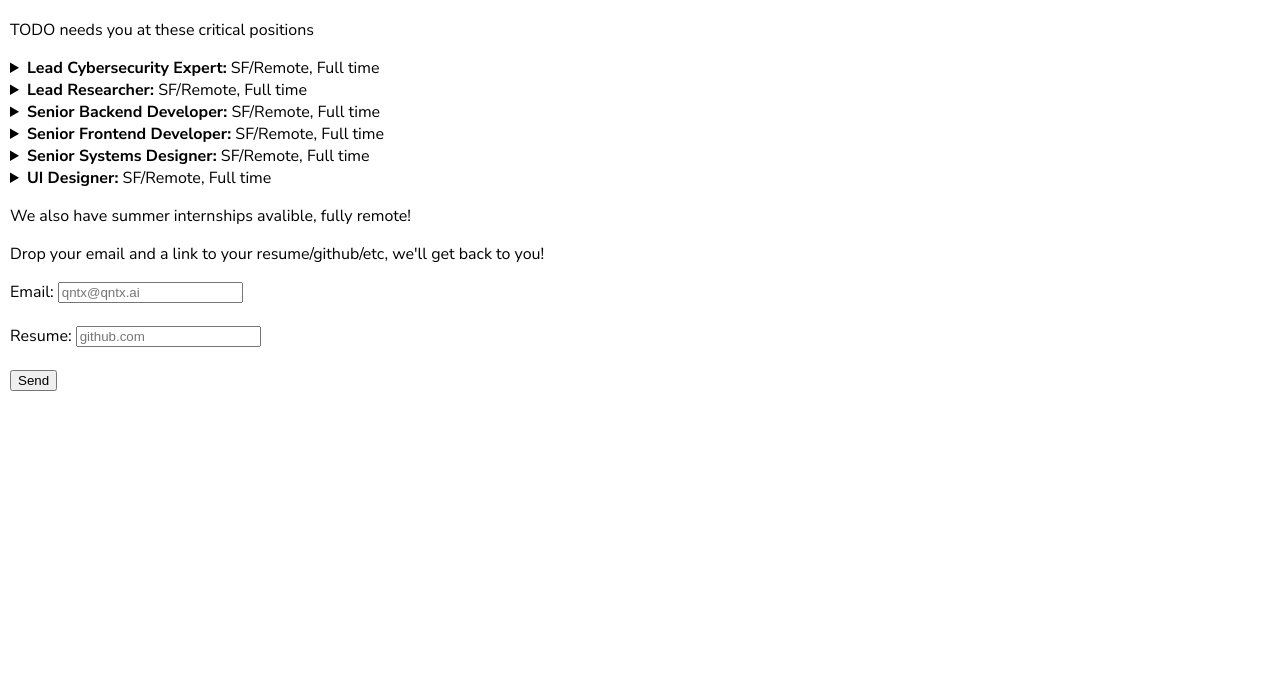
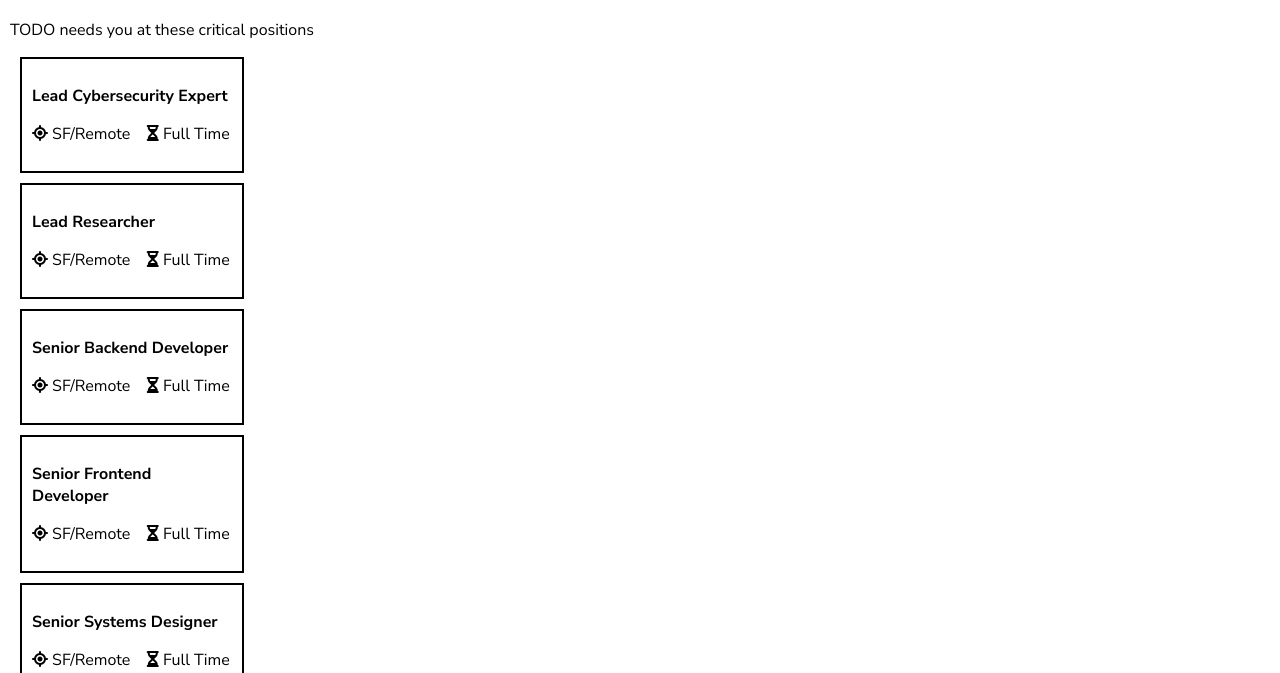
Before and after one commit to VatsaDev/todo-fbla, a plain HTML site: page careers.html in a window 1280 px wide. Shown: the part 127-800 px from the top of the page. Drawn offline with nearby package versions, Linux system fonts and the light colour scheme.

Commit message:
pls workkkk

```diff
--- a/careers.html
+++ b/careers.html
@@ -6,6 +6,7 @@
     <meta name="viewport" content="width=device-width, initial-scale=1.0">
     <title>Hiring</title>
     <link rel="stylesheet" href="reg.css">
+    <link rel="stylesheet" href="https://cdnjs.cloudflare.com/ajax/libs/font-awesome/6.5.1/css/all.min.css" integrity="sha512-DTOQO9RWCH3ppGqcWaEA1BIZOC6xxalwEsw9c2QQeAIftl+Vegovlnee1c9QX4TctnWMn13TZye+giMm8e2LwA==" crossorigin="anonymous" referrerpolicy="no-referrer" />
     <script
   type="text/javascript"
   src="https://cdn.jsdelivr.net/npm/@emailjs/browser@4/dist/email.min.js">
@@ -31,35 +32,37 @@
     <main>
         <h1>We Hiring!</h1>
         <p>TODO needs you at these critical positions</p>
-        <details>
-            <summary><strong>Lead Cybersecurity Expert:</strong> SF/Remote, Full time</summary>
+        <div class="bubble">
+            <p><strong>Lead Cybersecurity Expert</strong></p>
+            <p><i class="fa-solid fa-location-crosshairs"></i> SF/Remote&nbsp;&nbsp;&nbsp; <i class="fa-solid fa-hourglass-half"></i> Full Time</p>
+        </div>
+        <div class="bubble">
+            <p><strong>Lead Researcher</strong></p>
+            <p><i class="fa-solid fa-location-crosshairs"></i> SF/Remote&nbsp;&nbsp;&nbsp; <i class="fa-solid fa-hourglass-half"></i> Full Time</p>
+        </div>
+        <div class="bubble">
+            <p><strong>Senior Backend Developer</strong></p>
+            <p><i class="fa-solid fa-location-crosshairs"></i> SF/Remote&nbsp;&nbsp;&nbsp; <i class="fa-solid fa-hourglass-half"></i> Full Time</p>
+        </div>
+        <div class="bubble">
+            <p><strong>Senior Frontend Developer</strong></p>
+            <p><i class="fa-solid fa-location-crosshairs"></i> SF/Remote&nbsp;&nbsp;&nbsp; <i class="fa-solid fa-hourglass-half"></i> Full Time</p>
+        </div>
+        <div class="bubble">
+            <p><strong>Senior Systems Designer</strong></p>
+            <p><i class="fa-solid fa-location-crosshairs"></i> SF/Remote&nbsp;&nbsp;&nbsp; <i class="fa-solid fa-hourglass-half"></i> Full Time</p>
+        </div>
+        <div class="bubble">
+            <p><strong>UI Designer</strong></p>
+            <p><i class="fa-solid fa-location-crosshairs"></i> SF/Remote&nbsp;&nbsp;&nbsp; <i class="fa-solid fa-hourglass-half"></i> Full Time</p>
+        </div>
             <p>As a Lead Cybersecurity Expert, you will be responsible for developing and maintaining a comprehensive cybersecurity strategy for the organization. This includes identifying and assessing potential risks, implementing security controls, and responding to security incidents. You will work closely with other IT professionals, as well as business stakeholders, to ensure that the organization's cybersecurity needs are met.</p>
-            </details>
+            <p>As a Lead Researcher, you will be responsible for leading a team of researchers in the development of new products, services, or technologies. This includes identifying market trends, conducting research, analyzing data, and presenting findings to stakeholders. You will work closely with other teams, such as engineering and product development, to ensure that research insights are integrated into the organization's offerings.</p>
+            <p>As a Senior Backend Developer, you will be responsible for designing, implementing, and maintaining the backend systems that power the organization's products or services. This includes working with a variety of technologies, such as databases, APIs, and cloud services, to ensure that backend systems are scalable, reliable, and secure. You will also collaborate with other developers and stakeholders to ensure that backend systems meet business requirements.</p>
+            <p>As a Senior Frontend Developer, you will be responsible for designing, implementing, and maintaining the user interfaces that enable users to interact with the organization's products or services. This includes working with a variety of technologies, such as HTML, CSS, and JavaScript, to ensure that user interfaces are responsive, accessible, and user-friendly. You will also collaborate with other developers and stakeholders to ensure that user interfaces meet business requirements.</p>
+            <p>As a Senior Systems Designer, you will be responsible for designing and implementing complex systems that support the organization's business processes. This includes working with a variety of technologies, such as networking, storage, and virtualization, to ensure that systems are scalable, reliable, and secure. You will also collaborate with other IT professionals and stakeholders to ensure that systems meet business requirements.</p>
+            <p>As a UI Designer, you will be responsible for designing user interfaces that enable users to interact with the organization's products or services. This includes creating wireframes, mockups, and prototypes, as well as working with a variety of design tools and technologies to ensure that user interfaces are visually appealing, intuitive, and user-friendly. You will also collaborate with other designers and stakeholders to ensure that user interfaces meet business requirements.</p>
 
-            <details>
-            <summary><strong>Lead Researcher:</strong> SF/Remote, Full time</summary>
-            <p>As a Lead Researcher, you will be responsible for leading a team of researchers in the development of new products, services, or technologies. This includes identifying market trends, conducting research, analyzing data, and presenting findings to stakeholders. You will work closely with other teams, such as engineering and product development, to ensure that research insights are integrated into the organization's offerings.</p>
-            </details>
-
-            <details>
-            <summary><strong>Senior Backend Developer:</strong> SF/Remote, Full time</summary>
-            <p>As a Senior Backend Developer, you will be responsible for designing, implementing, and maintaining the backend systems that power the organization's products or services. This includes working with a variety of technologies, such as databases, APIs, and cloud services, to ensure that backend systems are scalable, reliable, and secure. You will also collaborate with other developers and stakeholders to ensure that backend systems meet business requirements.</p>
-            </details>
-
-            <details>
-            <summary><strong>Senior Frontend Developer:</strong> SF/Remote, Full time</summary>
-            <p>As a Senior Frontend Developer, you will be responsible for designing, implementing, and maintaining the user interfaces that enable users to interact with the organization's products or services. This includes working with a variety of technologies, such as HTML, CSS, and JavaScript, to ensure that user interfaces are responsive, accessible, and user-friendly. You will also collaborate with other developers and stakeholders to ensure that user interfaces meet business requirements.</p>
-            </details>
-
-            <details>
-            <summary><strong>Senior Systems Designer:</strong> SF/Remote, Full time</summary>
-            <p>As a Senior Systems Designer, you will be responsible for designing and implementing complex systems that support the organization's business processes. This includes working with a variety of technologies, such as networking, storage, and virtualization, to ensure that systems are scalable, reliable, and secure. You will also collaborate with other IT professionals and stakeholders to ensure that systems meet business requirements.</p>
-            </details>
-
-            <details>
-            <summary><strong>UI Designer:</strong> SF/Remote, Full time</summary>
-            <p>As a UI Designer, you will be responsible for designing user interfaces that enable users to interact with the organization's products or services. This includes creating wireframes, mockups, and prototypes, as well as working with a variety of design tools and technologies to ensure that user interfaces are visually appealing, intuitive, and user-friendly. You will also collaborate with other designers and stakeholders to ensure that user interfaces meet business requirements.</p>
-            </details>
         <p>We also have summer internships avalible, fully remote!</p>
 
         <p>Drop your email and a link to your resume/github/etc, we'll get back to you!</p>
--- a/reg.css
+++ b/reg.css
@@ -47,3 +47,10 @@ li a {
 li a:hover {
     background-color: #cac4c4;
 }
+
+.bubble {
+  margin: 10px;
+  padding: 10px;
+  border: 2px #000 solid;
+  width: 200px;
+}
```
